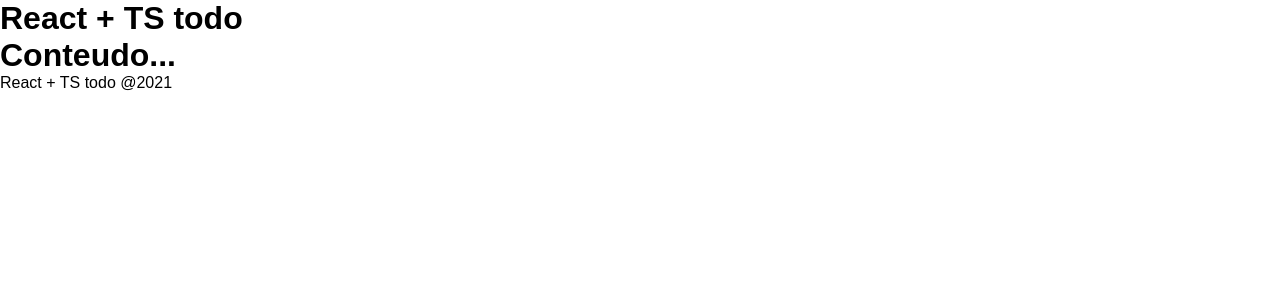
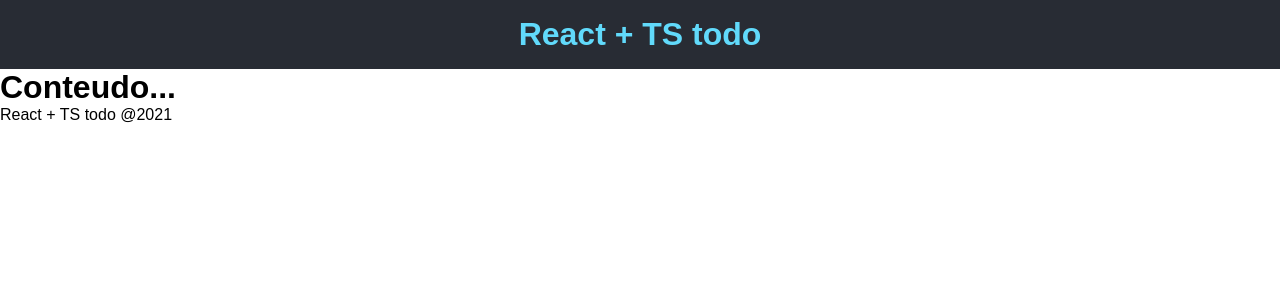
Before and after one commit to giclayne/todo-react, a React (Create React App) app: page / in a window 1280 px wide. Shown: the top 300 px of the page. Built offline with nearby package versions, Linux system fonts and the light colour scheme; the HTML template or start-up script is replaced by a standard one.

Commit message:
importando css

```diff
--- a/src/components/Header.tsx
+++ b/src/components/Header.tsx
@@ -1,8 +1,8 @@
 import React from 'react'
-
+import styles from "./Header.module.css"
 const Header = () => {
     return (
-        <header>
+        <header className={styles.header}>
             <h1>React + TS todo</h1>
         </header>
     )
```
